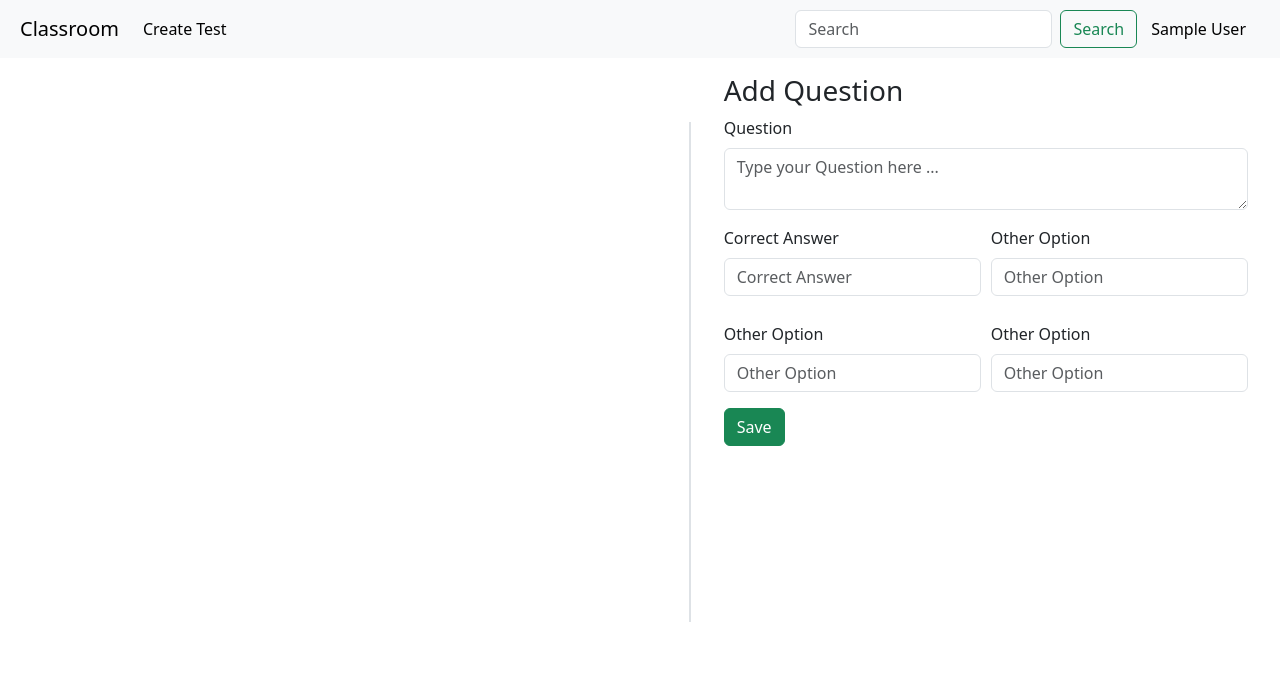
After one commit to abhisheksharma8630/Classroom, a Node server app: template views/teacher/test.ejs in a window 1280 px wide. The commit adds this page. Shown: the top 697 px of the page. Run offline with Node 20, Linux system fonts and the light colour scheme; the template is opened without the code that fills it, so the values that code supplies are empty; the visitor is signed in with stand-in values (Sample User, id 1); some libraries are stand-ins or nearby versions.

Commit message:
Functionalites with individual question Implemented

```diff
--- a/models/question.js
+++ b/models/question.js
@@ -6,6 +6,10 @@ const questionSchema = new Schema({
     correctAnswer:String,
     options:{
         type:Array,
+    },
+    test:{
+        type : Schema.Types.ObjectId,
+        ref : 'test'
     }
 })
 
--- a/server.js
+++ b/server.js
@@ -61,10 +61,16 @@ app.listen(3000, () => {
 })
 
 
-app.get('/', isTeacher,async (req, res) => {
-    const tests = await Test.find({}).populate({ path: 'owner' });
-    res.render('./test/newTest.ejs', { tests });
+app.get("/",(req,res)=>{
+    if(req.user && req.user.occupation == "teacher"){
+        res.redirect('/teacher');
+    }else if(req.user && req.user.occupation == "student"){
+        res.redirect('/student');
+    }else{
+        res.render('homepage.ejs');
+    }
 })
+
 
 app.get('/login', (req, res) => {
     res.render('./user/login.ejs');
@@ -76,9 +82,9 @@ app.get('/auth/google/callback', passport.authenticate('google', { scope: ['prof
     if(req.user && req.user.occupation == "none"){
         res.redirect('/occupation');
     }else if(req.user && req.user.occupation == "teacher"){
-        res.redirect('/');
+        res.redirect('/teacher');
     }else{
-        res.redirect('/student/homepage');
+        res.redirect('/student');
     }
 });
 
@@ -103,6 +109,8 @@ app.get('/logout', (req, res) => {
     res.redirect('/');
 })
 
+
+
 app.get('/occupation',isLoggedIn,(req,res)=>{
     res.render("occupation.ejs");
 })
@@ -112,7 +120,7 @@ app.post('/occupation',isLoggedIn,async (req,res)=>{
         let updatedUser = await User.findOneAndUpdate({_id:req.user._id},{occupation:req.body.occupation});
         req.user = updatedUser;
     }
-
+0
     if(req.user.occupation=="teacher"){
         res.redirect("/");
     }else{
@@ -129,7 +137,7 @@ app.post('/signup', async (req, res) => {
         let { username, password, email, displayName,occupation } = req.body;
         const registerUser = await User.register({ username, email, displayName, occupation}, password);
         req.login(registerUser, (err) => {
-            if (err) {
+            if(err) {
                 throw new Error(err);
             }
             if(req.user && req.user.occupation == 'teacher'){
@@ -146,8 +154,14 @@ app.post('/signup', async (req, res) => {
 
 // Student related API
 
-app.get("/student/homepage",isStudent,(req,res)=>{
-    res.render('./student/homepage');
+app.get("/student",isStudent, async(req,res)=>{
+    const tests = await Test.find({}).populate({ path: 'owner' });
+    res.render('./student/homepage',{tests});
+})
+
+app.get('/teacher',isLoggedIn,isTeacher,async (req, res) => {
+    const tests = await Test.find({}).populate({ path: 'owner' });
+    res.render('./teacher/newTest.ejs', { tests });
 })
 
 
@@ -158,7 +172,7 @@ app.get("/student/homepage",isStudent,(req,res)=>{
 // all tests
 
 
-app.post('/tests', isLoggedIn, async (req, res) => {
+app.post('/teacher/tests', isLoggedIn, async (req, res) => {
     if (req.body.title == 0) {
         res.status(400).send('please provide title');
     }
@@ -170,14 +184,13 @@ app.post('/tests', isLoggedIn, async (req, res) => {
     googleUser.tests.push(newtest);
     await googleUser.save();
     await newtest.save();
-    res.redirect('/');
+    res.redirect('/teacher');
 })
 
 
 app.delete('/tests/:id', isLoggedIn, isUser, async (req, res) => {
     const { id } = req.params;
     let temp = await test.findByIdAndDelete(id);
-    console.log(temp);
     await User.findByIdAndUpdate(temp.owner, { $pull: { tests: id } });
     console.log("deleted successfully");
     res.redirect('/');
@@ -186,15 +199,13 @@ app.delete('/tests/:id', isLoggedIn, isUser, async (req, res) => {
 app.get('/tests/:id', isLoggedIn, async (req, res) => {
     const { id } = req.params;
     const test = await Test.findById(id).populate({ path: 'questions', populate: { path: "options" } });
-    console.log(test);
-    res.render('./test/test.ejs', { test });
+    res.render('./teacher/test.ejs', { test,question:false });
 })
 
 
 
 
 // add question to test
-
 
 app.post('/tests/:id/question', isLoggedIn, async (req, res) => {
     const { id } = req.params;
@@ -206,10 +217,26 @@ app.post('/tests/:id/question', isLoggedIn, async (req, res) => {
     res.redirect(`/tests/${id}`);
 })
 
+app.get('/tests/:testID/question/:questionID',async (req,res)=>{
+    let { testID, questionID} = req.params;
+    const test = await Test.findById(testID).populate({ path: 'questions', populate: { path: "options" } });
+    const question = await Question.findById(questionID).populate({path:'options'});
+    console.log(question);
+    res.render('./teacher/test.ejs', { test ,question});
+})
+
 app.delete('/tests/:testID/question/:questionID', isLoggedIn, async (req, res) => {
     const { testID, questionID } = req.params;
-    await Question.findByIdAndDelete(questionID);
-    res.status(200).json('yeah it worked');
+    await Test.findByIdAndUpdate(testID, { $pull: { questions: questionID } });
+    let temp = await Question.findByIdAndDelete(questionID);
+    res.redirect(`/tests/${testID}`)
+})
+
+app.patch('/tests/:testID/question/:questionID', isLoggedIn, async (req, res) => {
+    const { testID, questionID } = req.params;
+    let temp = await Question.findByIdAndUpdate(questionID,req.body);
+    console.log(temp)
+    res.redirect(`/tests/${testID}`)
 })
 
 app.post('/test/question', isLoggedIn, async (req, res) => {
--- /dev/null
+++ b/views/teacher/test.ejs
@@ -0,0 +1,169 @@
+<% layout("/layout/boilerplate")%>
+
+<body>
+  <div class="d-flex justify-content-around">
+    <div class="bg-red-700 w-50">
+      <p class="cursor-pointer h3 mb-5"><%= test?.title%></p>
+      <div class="questions">
+        <% test?.questions.forEach((element)=>{ %>
+          <div class="card border-0">
+            <div class="card-img mb-3 border p-3 rounded">
+              <span class="h5">Question: </span><p class="h6 d-inline"></p><%= element.question%></p>
+              <div class="d-flex row justify-content-evenly">
+                <p class="btn btn-success col-4"><%= element.correctAnswer%></p>
+                <p class="btn btn-secondary col-4" ><%= element.options[0]%></p>
+              </div>
+              <div class="d-flex row justify-content-evenly">
+                <p class="btn btn-secondary col-4"><%= element.options[1]%></p>
+                <p class="btn btn-secondary col-4"><%= element.options[2]%></p>
+              </div>
+            </div>
+            <div class="card-img-overlay mb-3">
+              <form action="/tests/<%=test?._id%>/question/<%=element._id%>" method="get">
+                <button class="btn btn-primary btn-sm" style="right: 6rem;"><i class="fa-regular me-2 fa-pen-to-square"></i>edit</button>
+              </form>
+              <form action="/tests/<%=test?._id%>/question/<%=element._id%>?_method=Delete" method="post">
+                <button class="btn btn-danger btn-sm"><i class="fa-solid fa-trash-can me-2"></i>delete</button>
+              </form>
+            </div>
+          </div>
+        <%})%>
+      </div>
+    </div>
+    <div class="border-end-1 border border-tertiary mt-5" style="height: 500px;"></div>
+    <% if(question) {%>
+      <div>
+        <h3>Edit Question</h3>
+        <form action="/tests/<%=test?._id%>/question/<%=question?._id%>/?_method=Patch" method="post">
+          <div class="mb-3">
+            <label for="question" class="form-label">Question</label>
+            <textarea class="form-control" id="question" name="question" rows="5" placeholder="Type your Question here ... "  required><%= question.question%></textarea>
+          </div>
+          <div
+            class="grid"
+            style="
+              display: grid;
+              grid-template-columns: repeat(2, 1fr);
+              grid-gap: 10px;
+            "
+          >
+            <div class="mb-3 g-col-6">
+              <label for="correctAnswer" class="form-label">Correct Answer</label>
+              <input
+                type="text"
+                name="correctAnswer"
+                class="form-control"
+                id="correctAnswer"
+                placeholder="Correct Answer"
+                required
+                value="<%= question.correctAnswer%>"
+              />
+            </div>
+            <div class="mb-3 g-col-6">
+              <label for="options" class="form-label">Other Option</label>
+              <input
+                type="text"
+                name="options"
+                class="form-control"
+                id="options"
+                placeholder="Other Option"
+                required
+                value="<%= question.options[0]%>"
+              />
+            </div>
+            <div class="mb-3 g-col-6">
+              <label for="options" class="form-label">Other Option</label>
+              <input
+                type="text"
+                name="options"
+                class="form-control"
+                id="options"
+                placeholder="Other Option"
+                value="<%= question.options[1]%>"
+                required
+              />
+            </div>
+            <div class="mb-3 g-col-6">
+              <label for="options" class="form-label">Other Option</label>
+              <input
+                type="text"
+                name="options"
+                class="form-control"
+                id="options"
+                placeholder="Other Option"
+                value="<%= question.options[2]%>"
+                required
+              />
+            </div>
+          </div>
+          <button class="btn btn-success">Save</button>
+        </form>
+      </div>
+    <% }else{ %>
+      <div>
+        <h3>Add Question</h3>
+        <form action="/tests/<%=test?._id%>/question" method="post">
+          <div class="mb-3">
+            <label for="question" class="form-label">Question</label>
+            <textarea class="form-control" id="question" name="question" rows="2" placeholder="Type your Question here ..." required></textarea>
+          </div>
+          <div
+            class="grid"
+            style="
+              display: grid;
+              grid-template-columns: repeat(2, 1fr);
+              grid-gap: 10px;
+            "
+          >
+            <div class="mb-3 g-col-6">
+              <label for="correctAnswer" class="form-label">Correct Answer</label>
+              <input
+                type="text"
+                name="correctAnswer"
+                class="form-control"
+                id="correctAnswer"
+                placeholder="Correct Answer"
+                required
+              />
+            </div>
+            <div class="mb-3 g-col-6">
+              <label for="options" class="form-label">Other Option</label>
+              <input
+                type="text"
+                name="options"
+                class="form-control"
+                id="options"
+                placeholder="Other Option"
+                required
+              />
+            </div>
+            <div class="mb-3 g-col-6">
+              <label for="options" class="form-label">Other Option</label>
+              <input
+                type="text"
+                name="options"
+                class="form-control"
+                id="options"
+                placeholder="Other Option"
+                required
+              />
+            </div>
+            <div class="mb-3 g-col-6">
+              <label for="options" class="form-label">Other Option</label>
+              <input
+                type="text"
+                name="options"
+                class="form-control"
+                id="options"
+                placeholder="Other Option"
+                required
+              />
+            </div>
+          </div>
+          <button class="btn btn-success">Save</button>
+        </form>
+      </div>
+    <% } %>
+
+  </div>
+</body>
```
Also changed, not shown: index.html (+34 -50 lines), public/css/bootstrap.css (+32 -1 lines), views/homepage.ejs (added, +10 -0 lines), views/student/homepage.ejs (+60 -0 lines), views/teacher/newTest.ejs (renamed from views/test/newTest.ejs, +14 -4 lines), views/test/test.ejs (deleted, +0 -86 lines).
